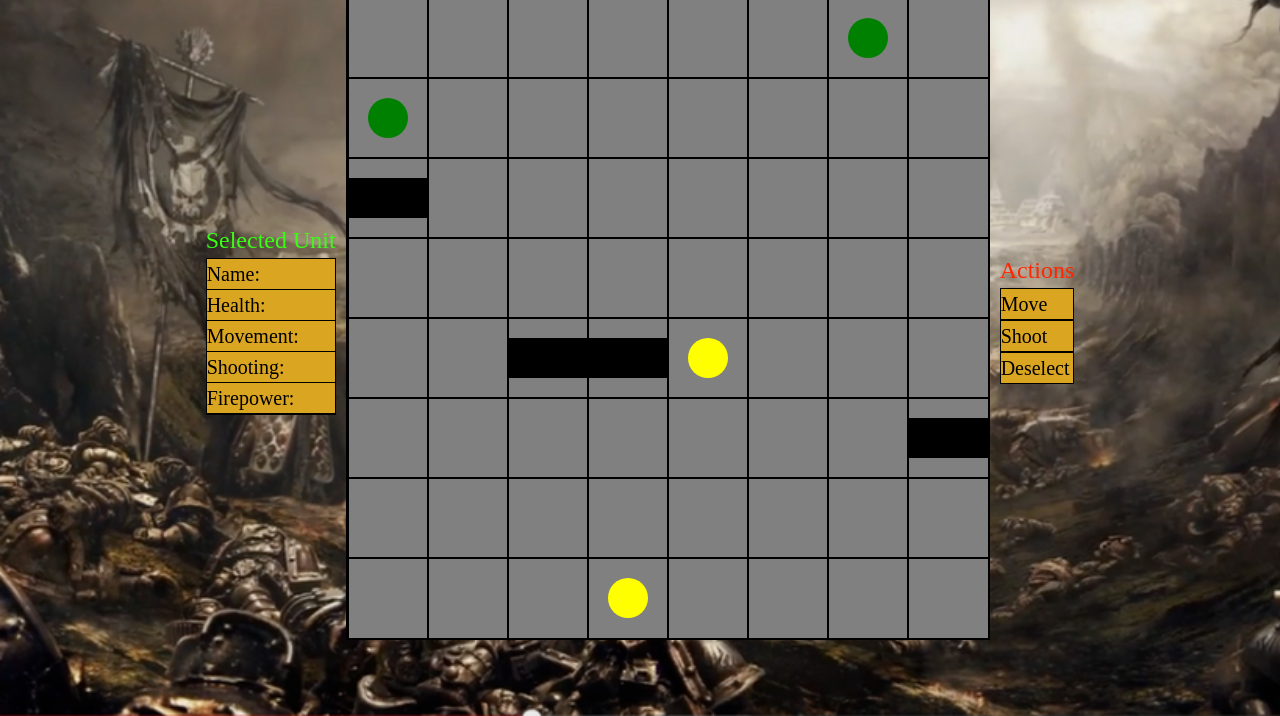
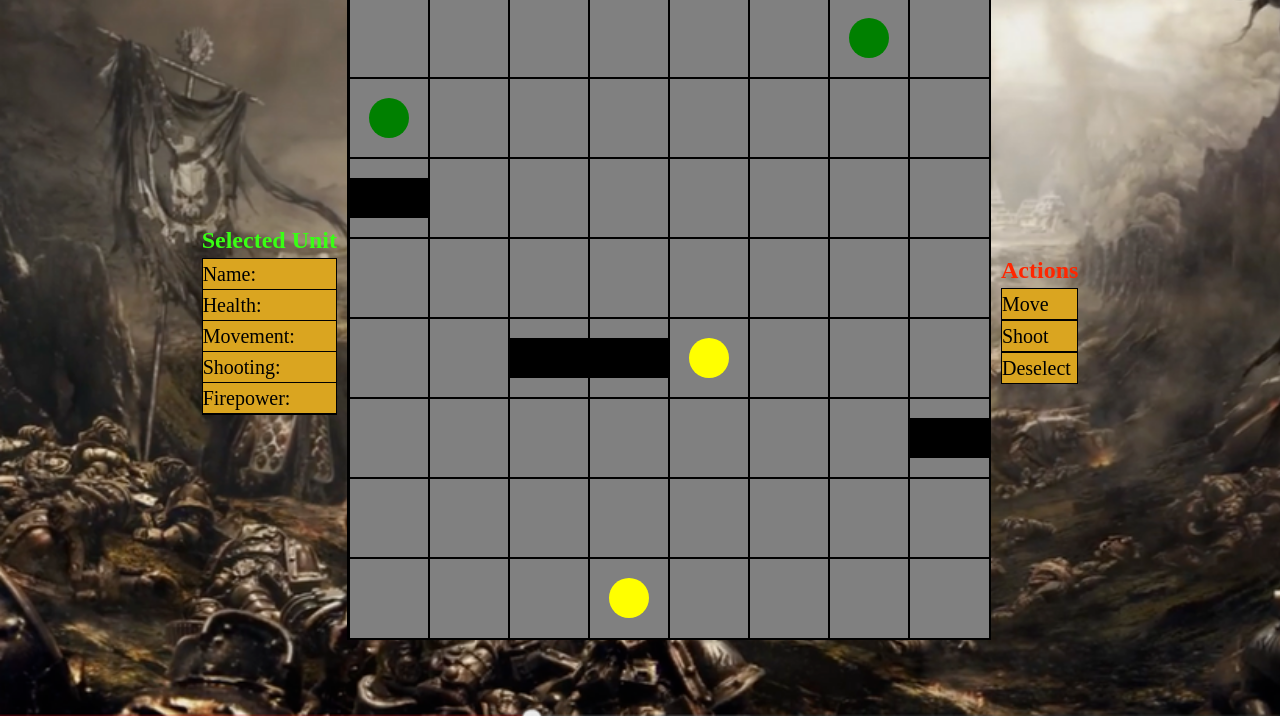
Before and after one commit to CodyDegraffeNiles/JS_PROJECT, a website built with webpack: page index.html in a window 1280 px wide. Shown: the part 84-800 px from the top of the page. Built offline with nearby package versions, Linux system fonts and the light colour scheme.

Commit message:
Minor additions

```diff
--- a/src/styles/normal.scss
+++ b/src/styles/normal.scss
@@ -1,6 +1,6 @@
 
 body{
-  background-color: black;
+  background-color: white;
   background-image: url("/images/background.png");
   background-repeat: no-repeat;
   background-size: cover;
@@ -36,6 +36,7 @@ body{
 #action-title{
   font-size: 24px;
   color: rgb(255, 38, 0);
+  font-weight: bold;
 }
 
 #action-options li{
@@ -79,6 +80,7 @@ body{
 .stats-title{
   font-size: 24px;
   color: #39FF14;
+  font-weight: bold;
 }
 
 .crosshairs{
```
Also changed, not shown: dist/main.css.
